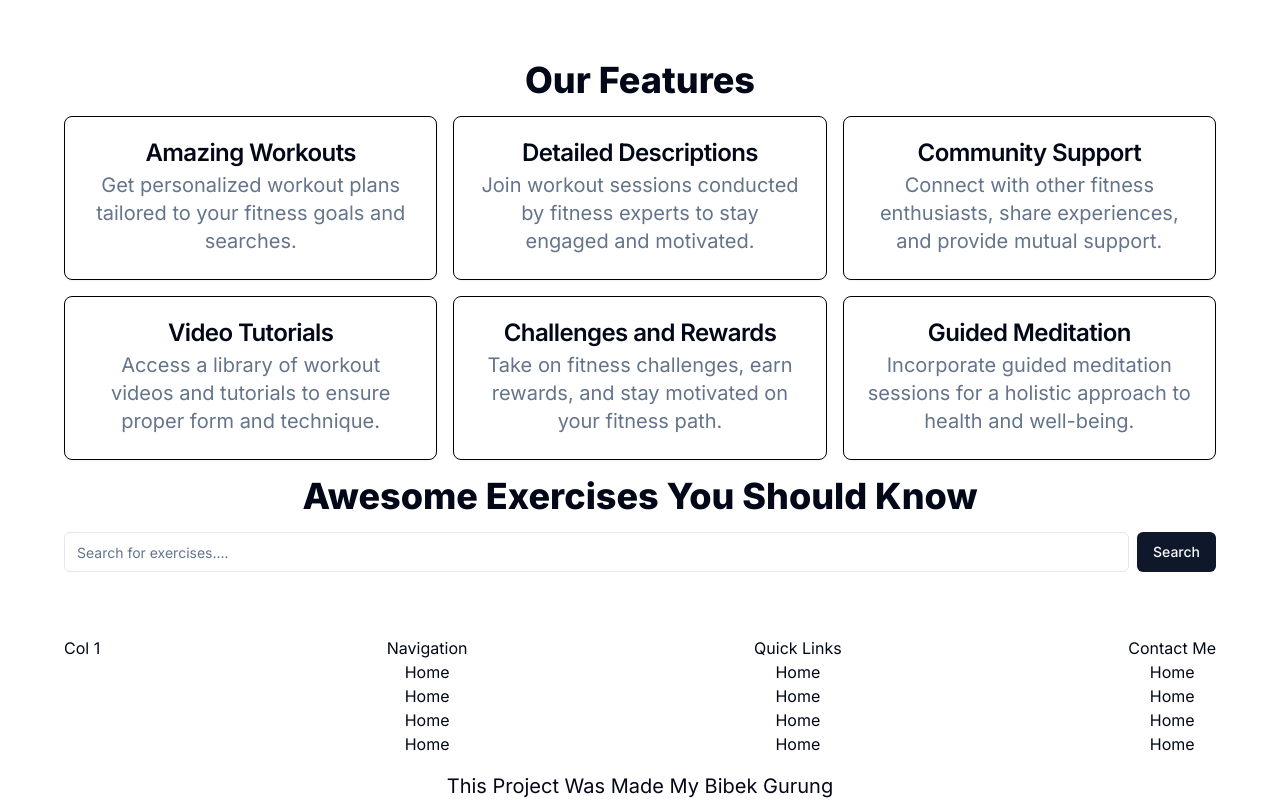
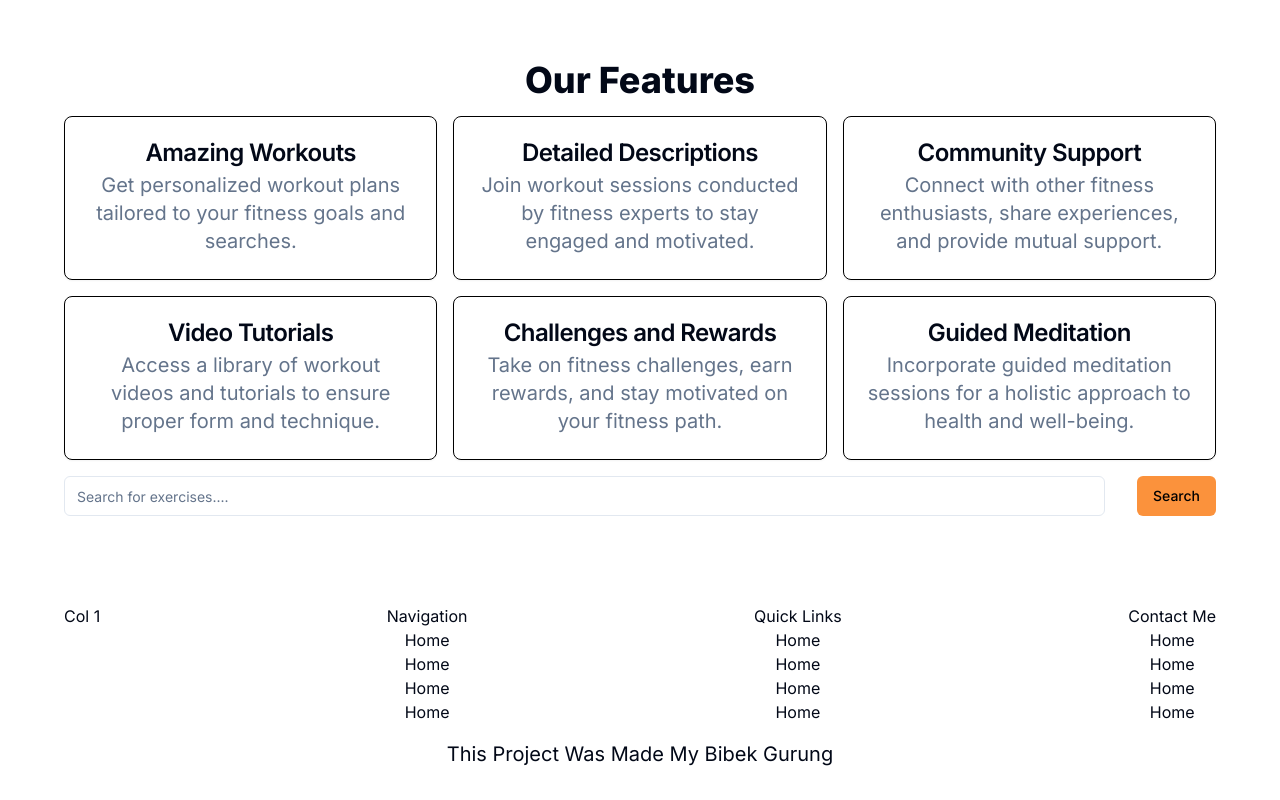
Before and after one commit to bibekgurung9/fitness-exercise-app, a Next.js app: page / in a window 1280 px wide. Shown: the part 1112-1912 px from the top of the page. After the commit the page ends 1880 px from the top, so only its background shows below. Built offline with nearby package versions, Linux system fonts and the light colour scheme.

Commit message:
search & exercise card

```diff
--- a/src/app/(frontend)/_sections/exerciseCard.tsx
+++ b/src/app/(frontend)/_sections/exerciseCard.tsx
@@ -1,11 +1,21 @@
 "use client";
 import React from 'react'
+
 import {
   Card,
-  CardDescription,
   CardHeader,
   CardTitle,
 } from "@/components/ui/card"
+import {
+  Pagination,
+  PaginationContent,
+  PaginationEllipsis,
+  PaginationItem,
+  PaginationLink,
+  PaginationNext,
+  PaginationPrevious,
+} from "@/components/ui/pagination"
+
 import { Exercise } from './search-exercises';
 import { Button } from '@/components/ui/button';
 import Link from 'next/link';
@@ -18,21 +28,16 @@ interface ExerciseCardProps{
 const ExerciseCard = ({ exercise }: ExerciseCardProps) => {
   return (
     <div className='h-full flex flex-col items-center'>
-      <Card key={exercise.id} className=''>
-        <Button className='mx-2 mt-4' variant='default'>{exercise.name.toUpperCase()}</Button>
-        <Button className='mx-2 mt-4' variant='default'>{exercise.bodyPart.toUpperCase()}</Button>
-            <img src={exercise.gifUrl} alt="" />
-        <CardHeader>
-          <CardTitle className='text-3xl'>{exercise.name.toUpperCase()}</CardTitle>
-          <CardDescription className='text-xl text-left'>{exercise.instructions}</CardDescription>
-        </CardHeader>
+      <Card key={exercise.id} className='flex flex-col h-full hover:shadow-2xl'>
+        <Button className='mx-2 mt-4' size='xs' variant='tag1'>{exercise.name.toUpperCase()}</Button>
+        <Button className='mx-2 mt-4' size='xs' variant='tag2'>Targets: {exercise.bodyPart.toUpperCase()}</Button>
+            <img src={exercise.gifUrl} alt="" loading='lazy'/>
         <Link href={`/exercise/${exercise.id}`}>
-          <Button className='mx-2 mb-4 text-xl' variant='default'>
+          <Button className='mx-2 mb-4 text-xl' variant='tag3'>
             <BiBulb />
             Learn More...
           </Button>
         </Link>
-
       </Card>
     </div>
   )
--- a/src/app/(frontend)/_sections/search-exercises.tsx
+++ b/src/app/(frontend)/_sections/search-exercises.tsx
@@ -1,12 +1,5 @@
 "use client"
 import React, { useEffect, useState } from 'react'
-import {
-  Card,
-  CardContent,
-  CardDescription,
-  CardHeader,
-  CardTitle,
-} from "@/components/ui/card"
 import { Button } from "@/components/ui/button"
 import { Input } from "@/components/ui/input"
 import axios from 'axios'
@@ -28,22 +21,9 @@ export interface Exercise {
 const SearchExercise = () => {
   const [ search, setSearch ] = useState("");
   const [ exercises, setExercises ] = useState<Exercise[]>([]);
-  const [ bodyParts, setBodyParts ] = useState([]);
 
-  /*
-  useEffect(() => {
-    const fetchExercisesData = async () => {
-      const bodyPartsData = await axios.get(
-        `https://exercisedb.p.rapidapi.com/exercises/bodyPartList`,
-        exerciseOptions
-      );
-      setBodyParts(['all', ...bodyPartsData.data.bodyPartList]);
-    }
-    fetchExercisesData();
-  }, [])
-  */
-
-  const onSearch = async () => {
+  const onSearch = async (e:any) => {
+    e.preventDefault();
     if(search){
       const exercisesData = await axios.get(
         `https://exercisedb.p.rapidapi.com/exercises`,
@@ -61,25 +41,29 @@ const SearchExercise = () => {
     console.log(searchedExercises);
     }
   }
-
+  const handleKeyDown =  (e:any) => {
+    if(e.key === 'Enter' && !e.shiftkey){
+      e.preventDefault();
+      onSearch(e);
+    }
+  };
 
   return (
     <section className='my-4 text-center flex flex-col'>
-      <h1 className='text-center text-4xl font-extrabold mb-4'>Awesome Exercises You Should Know</h1>
-
-      <div className="flex w-full items-center justify-center px-16 gap-2">
+      <div className="flex w-full items-center justify-center px-16 gap-8 mb-6">
         <Input
           type="text"
           placeholder="Search for exercises...."
           value={search}
           onChange={(e) => setSearch(e.target.value) }
+          onKeyDown={handleKeyDown}
           />
-        <Button type="button" variant='default' onClick={onSearch}>Search</Button>
+        <Button type="button" variant='tag3' onClick={onSearch}>Search</Button>
       </div>
 
-      <div className='mt-4 grid grid-cols-2 gap-8 mx-8 hover:shadow-l'>
+      <div className='mt-4 grid md:grid-cols-3 gap-8 mx-8 hover:shadow-l'>
       {exercises.map((exercise) => (
-        <Link href={`/exercise/${exercise.id}`} key={exercise.id}>
+        <Link href={``} key={exercise.id}>
           <ExerciseCard exercise={exercise} />
         </Link>
         ))}
--- a/src/components/ui/button.tsx
+++ b/src/components/ui/button.tsx
@@ -5,7 +5,7 @@ import { cva, type VariantProps } from "class-variance-authority"
 import { cn } from "@/lib/utils"
 
 const buttonVariants = cva(
-  "inline-flex items-center justify-center whitespace-nowrap rounded-md text-sm font-medium ring-offset-background transition-colors focus-visible:outline-none focus-visible:ring-2 focus-visible:ring-ring focus-visible:ring-offset-2 disabled:pointer-events-none disabled:opacity-50 hover:shadow-xl hover:scale-110",
+  "inline-flex items-center justify-center whitespace-nowrap rounded-md text-sm font-medium ring-offset-background transition-colors focus-visible:outline-none focus-visible:ring-2 focus-visible:ring-ring focus-visible:ring-offset-2 disabled:pointer-events-none disabled:opacity-50 hover:shadow-xl",
   {
     variants: {
       variant: {
@@ -18,12 +18,19 @@ const buttonVariants = cva(
           "bg-secondary text-secondary-foreground hover:bg-secondary/80",
         ghost: "hover:bg-accent hover:text-accent-foreground",
         link: "text-primary underline-offset-4 hover:underline",
+        tag1:
+          "bg-emerald-600 text-primary-foreground hover:bg-emerald-400/90",
+        tag2:
+          "bg-sky-600 text-primary-foreground hover:bg-sky-400/90",
+        tag3:
+          "bg-orange-400 text-primary-foreground hover:bg-orange-400/90 text-black",
       },
       size: {
         default: "h-10 px-4 py-2",
         sm: "h-9 rounded-md px-3",
         lg: "h-11 rounded-md px-8",
         icon: "h-10 w-10",
+        xs: 'h-7 sm:text-xs md:text-xl md:h-8 px-2',
       },
     },
     defaultVariants: {
```
